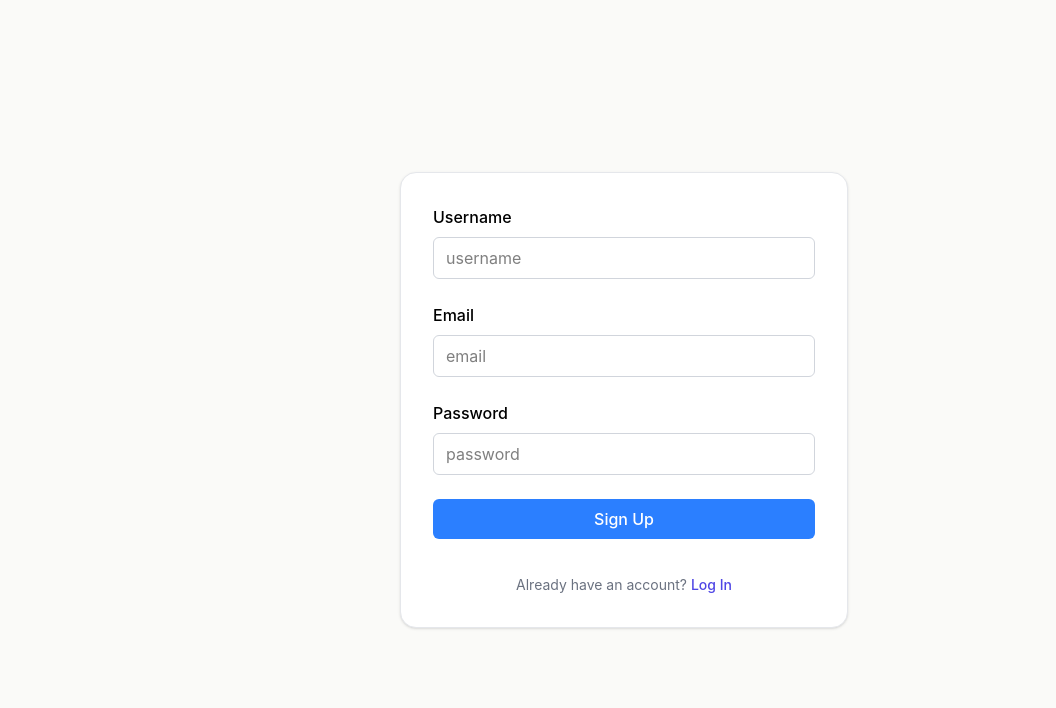
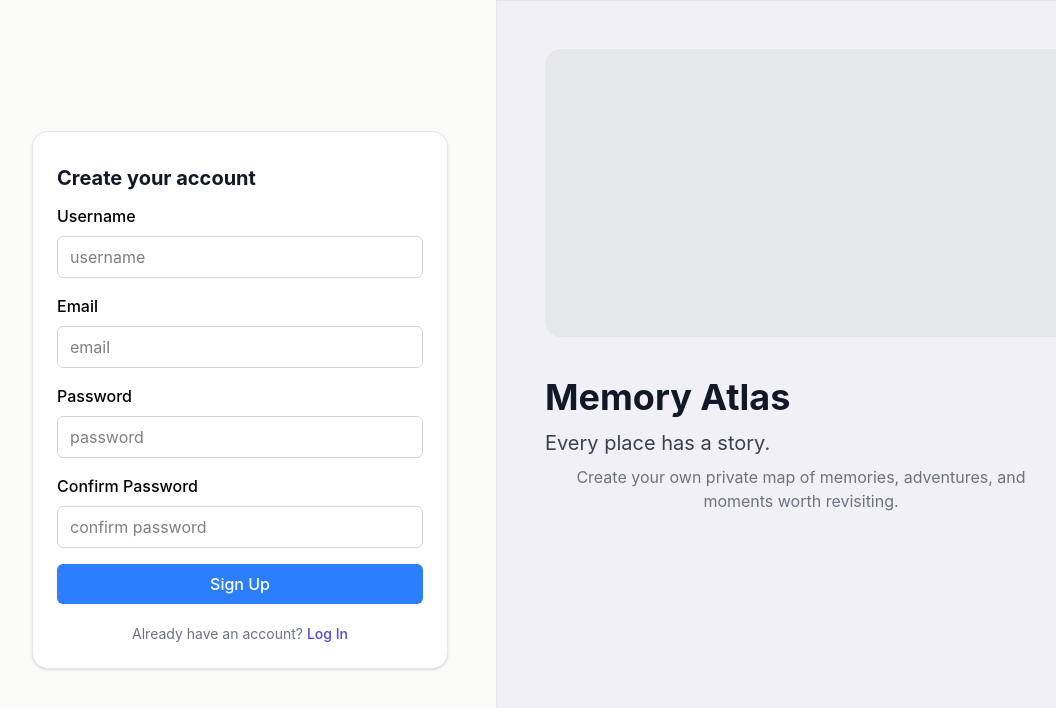
Before and after one commit to UArukonda/memory-atlas, a React app in the folder Frontend/: page /signup in a window 1280 px wide. Shown: the top 708 px of the page, without its empty margins (16-1072 px from the left). Built offline with nearby package versions, Linux system fonts and the light colour scheme; the HTML template or start-up script is replaced by a standard one.

Commit message:
implement singup and login pages with functionality

```diff
--- a/Frontend/src/components/Input.jsx
+++ b/Frontend/src/components/Input.jsx
@@ -1,4 +1,12 @@
-const Input = ({ id, label, type = "text", name, placeholder, value }) => {
+const Input = ({
+  id,
+  label,
+  type = "text",
+  name,
+  placeholder,
+  value,
+  onChange,
+}) => {
   return (
     <div className="flex flex-col gap-2">
       <label htmlFor={id} className="font-medium">
@@ -10,7 +18,8 @@ const Input = ({ id, label, type = "text", name, placeholder, value }) => {
         name={name}
         placeholder={placeholder}
         value={value}
-        className="rounded-md border border-gray-300 px-3 py-2   focus:outline-blue-500 mb-2"
+        onChange={onChange}
+        className="rounded-md border border-gray-300 px-3 py-2 focus:outline-blue-500 mb-2"
       />
     </div>
   );
--- a/Frontend/src/pages/Login.jsx
+++ b/Frontend/src/pages/Login.jsx
@@ -1,20 +1,74 @@
 import Input from "../components/Input";
 import Button from "../components/Button";
-import { Link } from "react-router-dom";
+import { Link, useNavigate } from "react-router-dom";
+import { useState } from "react";
+import { loginUser } from "../services/auth";
+import { validateLogin } from "../utils/validateSignup";
 
 const Login = () => {
+  const [email, setEmail] = useState("");
+  const [password, setPassword] = useState("");
+  const [error, setError] = useState("");
+  const navigate = useNavigate();
+
+  const handleSubmit = async (e) => {
+    e.preventDefault();
+    const err = validateLogin({ email, password });
+    if (err) {
+      setError(err);
+    }
+
+    try {
+      const response = await loginUser({ email, password });
+      console.log(response);
+      setEmail("");
+      setPassword("");
+      setError("");
+    } catch (err) {
+      setError(err.response.data.message);
+    }
+    navigate("/");
+  };
+
   return (
-    <div className="flex items-center justify-center min-h-screen bg-background">
+    <div className="flex min-h-screen bg-background">
+      <div className="flex w-3/5 flex-col items-center justify-center bg-primary/5 p-12 ">
+        <div className="mb-10 h-72 w-full max-w-2xl rounded-2xl bg-gray-200"></div>
+
+        <h1 className="mb-3 text-4xl font-bold text-heading">Welcome Back</h1>
+
+        <p className="mb-2 text-xl text-body">Continue your journey.</p>
+
+        <p className="mb-10 max-w-lg text-center text-muted">
+          Revisit your favorite places, relive unforgettable moments, and keep
+          building your personal Memory Atlas.
+        </p>
+
+        <div className="flex w-full max-w-xl gap-4">
+          <div className="h-24 flex-1 rounded-xl bg-gray-200"></div>
+          <div className="h-24 flex-1 rounded-xl bg-gray-200"></div>
+          <div className="h-24 flex-1 rounded-xl bg-gray-200"></div>
+        </div>
+      </div>
+      <div className="flex w-2/5 items-center  px-12 justify-center">
         <form
           action=""
-        className="flex flex-col w-full max-w-md gap-4 rounded-2xl border border-border p-8 bg-surface shadow-sm"
+          className="flex flex-col w-full max-w-md gap-2 rounded-2xl border border-border p-6 bg-surface shadow-sm"
+          onSubmit={handleSubmit}
         >
+          <div className="mb-3">
+            <h1 className="mt-2 text-xl font-bold text-heading">Login</h1>
+          </div>
           <Input
             id="email"
             label="Email"
             type="email"
             name="email"
             placeholder="email"
+            value={email}
+            onChange={(e) => {
+              setEmail(e.target.value);
+            }}
           />
           <Input
             id="password"
@@ -22,9 +76,14 @@ const Login = () => {
             type="password"
             name="password"
             placeholder="password"
+            value={password}
+            onChange={(e) => {
+              setPassword(e.target.value);
+            }}
           />
+          {error && <p className="text-sm text-danger">{error}</p>}
           <Button type="submit">Login</Button>
-        <p className="mt-5 text-center text-sm text-muted">
+          <p className="mt-3 text-center text-sm text-muted">
             Don't have an account?{" "}
             <Link
               to="/signup"
@@ -35,6 +94,7 @@ const Login = () => {
           </p>
         </form>
       </div>
+    </div>
   );
 };
 
--- a/Frontend/src/pages/Signup.jsx
+++ b/Frontend/src/pages/Signup.jsx
@@ -1,19 +1,85 @@
 import Input from "../components/Input";
 import Button from "../components/Button";
 import { Link } from "react-router-dom";
+import { useState } from "react";
+import { validateSignup } from "../utils/validateSignup";
+import { registerUser } from "../services/auth.js";
 
 const Signup = () => {
+  const [username, setUsername] = useState("");
+  const [email, setEmail] = useState("");
+  const [password, setPassword] = useState("");
+  const [confirmPassword, setConfirmPassword] = useState("");
+  const [message, setMessage] = useState("");
+  const [error, setError] = useState("");
+
+  async function handleSubmit(e) {
+    e.preventDefault();
+    const err = validateSignup({ username, email, password, confirmPassword });
+    if (err) {
+      setError(err);
+    }
+
+    try {
+      const response = await registerUser({ username, email, password });
+      setMessage(response.data.message);
+      setUsername("");
+      setEmail("");
+      setPassword("");
+      setConfirmPassword("");
+      setError("");
+    } catch (err) {
+      setError(err.response.data.message);
+    }
+  }
   return (
-    <div className="flex items-center justify-center min-h-screen bg-background">
+    <div className="flex min-h-screen bg-background">
+      {/* {left side} */}
+      <div className="flex w-2/5 items-center  px-12 justify-center">
         <form
-        action=""
-        className="flex flex-col w-full max-w-md gap-4 rounded-2xl border border-border p-8 bg-surface shadow-sm"
+          onSubmit={handleSubmit}
+          className="flex flex-col w-full max-w-md gap-2 rounded-2xl border border-border p-6 bg-surface shadow-sm"
         >
+          <div className="mb-1">
+            {/* <p className="text-sm font-medium text-primary">Memory Atlas</p> */}
+
+            <h1 className="mt-2 text-xl font-bold text-heading">
+              Create your account
+            </h1>
+          </div>
+          {message && (
+            <div className="fixed top-5 right-5 z-50 w-96 rounded-xl border border-[var(--color-border)] bg-[var(--color-surface)] p-4 shadow-xl">
+              <div className="flex items-start gap-3">
+                <div className="flex h-10 w-10 shrink-0 items-center justify-center rounded-full bg-[var(--color-success)]/10">
+                  <span className="text-lg text-[var(--color-success)]">✓</span>
+                </div>
+
+                <div className="flex-1">
+                  <p className="font-semibold text-[var(--color-heading)]">
+                    Signup successful!
+                  </p>
+                  <p className="mt-1 text-sm text-[var(--color-muted)]">
+                    {message}
+                  </p>
+                </div>
+                <button
+                  onClick={() => setMessage("")}
+                  className="text-xl leading-none text-[var(--color-muted)] hover:text-[var(--color-heading)]"
+                >
+                  ×
+                </button>
+              </div>
+            </div>
+          )}
           <Input
             id="username"
             label="Username"
             type="text"
             name="username"
+            value={username}
+            onChange={(e) => {
+              setUsername(e.target.value);
+            }}
             placeholder="username"
           />
           <Input
@@ -22,6 +88,10 @@ const Signup = () => {
             type="email"
             name="email"
             placeholder="email"
+            value={email}
+            onChange={(e) => {
+              setEmail(e.target.value);
+            }}
           />
           <Input
             id="password"
@@ -29,9 +99,25 @@ const Signup = () => {
             type="password"
             name="password"
             placeholder="password"
+            value={password}
+            onChange={(e) => {
+              setPassword(e.target.value);
+            }}
           />
+          <Input
+            id="confirm-password"
+            label="Confirm Password"
+            type="password"
+            name="confirm-password"
+            placeholder="confirm password"
+            value={confirmPassword}
+            onChange={(e) => {
+              setConfirmPassword(e.target.value);
+            }}
+          />
+          {error && <p className="text-sm text-danger">{error}</p>}
           <Button type="submit">Sign Up</Button>
-        <p className="mt-5 text-center text-sm text-muted">
+          <p className="mt-3 text-center text-sm text-muted">
             Already have an account?{" "}
             <Link
               to="/login"
@@ -42,6 +128,27 @@ const Signup = () => {
           </p>
         </form>
       </div>
+      {/* {right side} */}
+      <div className="border w-3/5 border-border bg-primary/5 p-12 ">
+        {/* hero image */}
+        <div className="mb-10 h-72 w-full max-w-2xl rounded-2xl bg-gray-200"></div>
+        {/* Logo / Brand */}
+        <h1 className="mb-3 text-4xl font-bold text-heading">Memory Atlas</h1>
+        {/* Tagline */}
+        <p className="mb-2 text-xl text-body">Every place has a story.</p>
+        {/* Description */}
+        <p className="mb-10 max-w-lg text-center text-muted">
+          Create your own private map of memories, adventures, and moments worth
+          revisiting.
+        </p>
+        {/* Feature placeholders */}
+        {/* <div className="flex w-full max-w-xl gap-4">
+          <div className="h-24 flex-1 rounded-xl bg-gray-200"></div>
+          <div className="h-24 flex-1 rounded-xl bg-gray-200"></div>
+          <div className="h-24 flex-1 rounded-xl bg-gray-200"></div>
+        </div> */}
+      </div>
+    </div>
   );
 };
 
--- a/Frontend/src/services/auth.js
+++ b/Frontend/src/services/auth.js
@@ -1,9 +1,9 @@
 import api from "./api.js";
 
 export function registerUser(userData) {
-  return api.post("/register", userData);
+  return api.post("/auth/register", userData);
 }
 
 export function loginUser(credentials) {
-  return api.post("/login", credentials);
+  return api.post("/auth/login", credentials);
 }
--- /dev/null
+++ b/Frontend/src/utils/validateSignup.js
@@ -0,0 +1,38 @@
+export function validateSignup({ username, email, password, confirmPassword }) {
+  if (!username.trim()) {
+    return "Username is required.";
+  }
+
+  validateLogin({ email, password });
+
+  if (!confirmPassword) {
+    return "Please confirm your password.";
+  }
+
+  if (password !== confirmPassword) {
+    return "Passwords do not match.";
+  }
+
+  return null;
+}
+
+export function validateLogin({ email, password }) {
+  if (!email.trim()) {
+    return "Email is required.";
+  }
+
+  const emailRegex = /^[^\s@]+@[^\s@]+\.[^\s@]+$/;
+
+  if (!emailRegex.test(email)) {
+    return "Please enter a valid email address.";
+  }
+
+  if (!password) {
+    return "Password is required.";
+  }
+
+  if (password.length < 8) {
+    return "Password must be at least 8 characters long.";
+  }
+  return null;
+}
```
Lines whose indentation alone changed are shown as unchanged.
